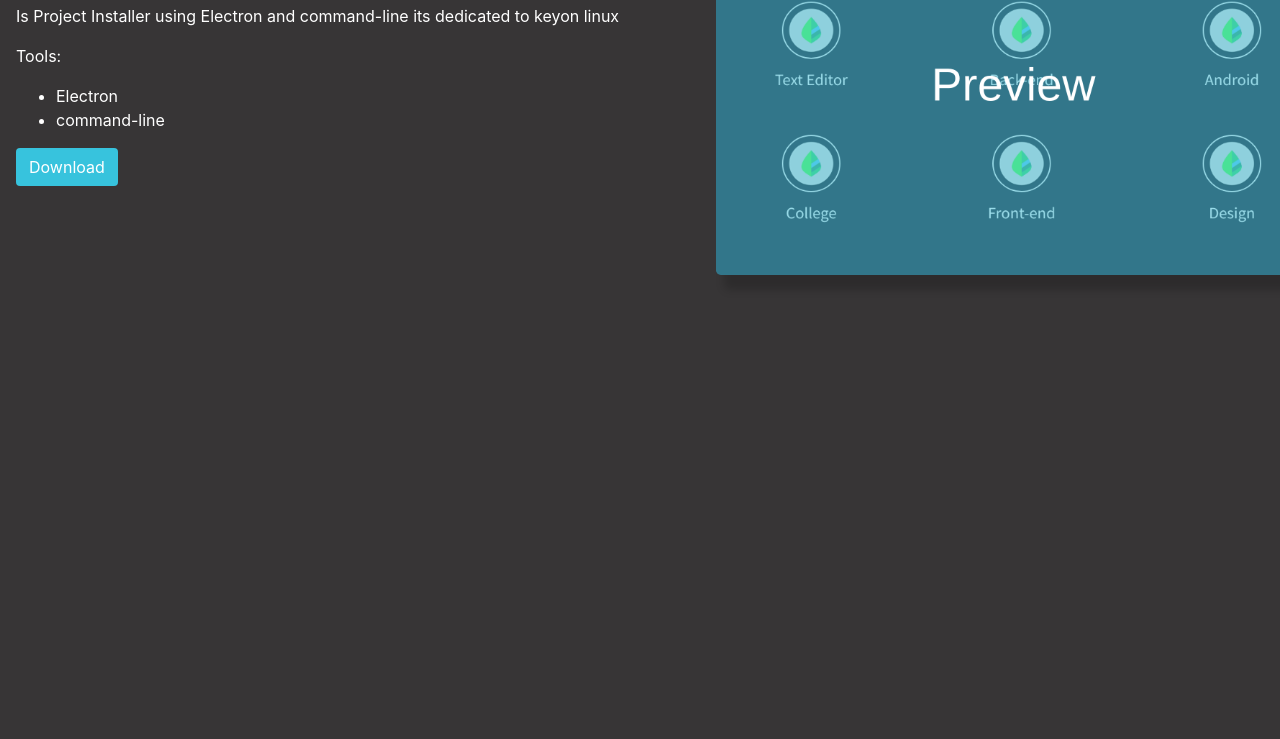
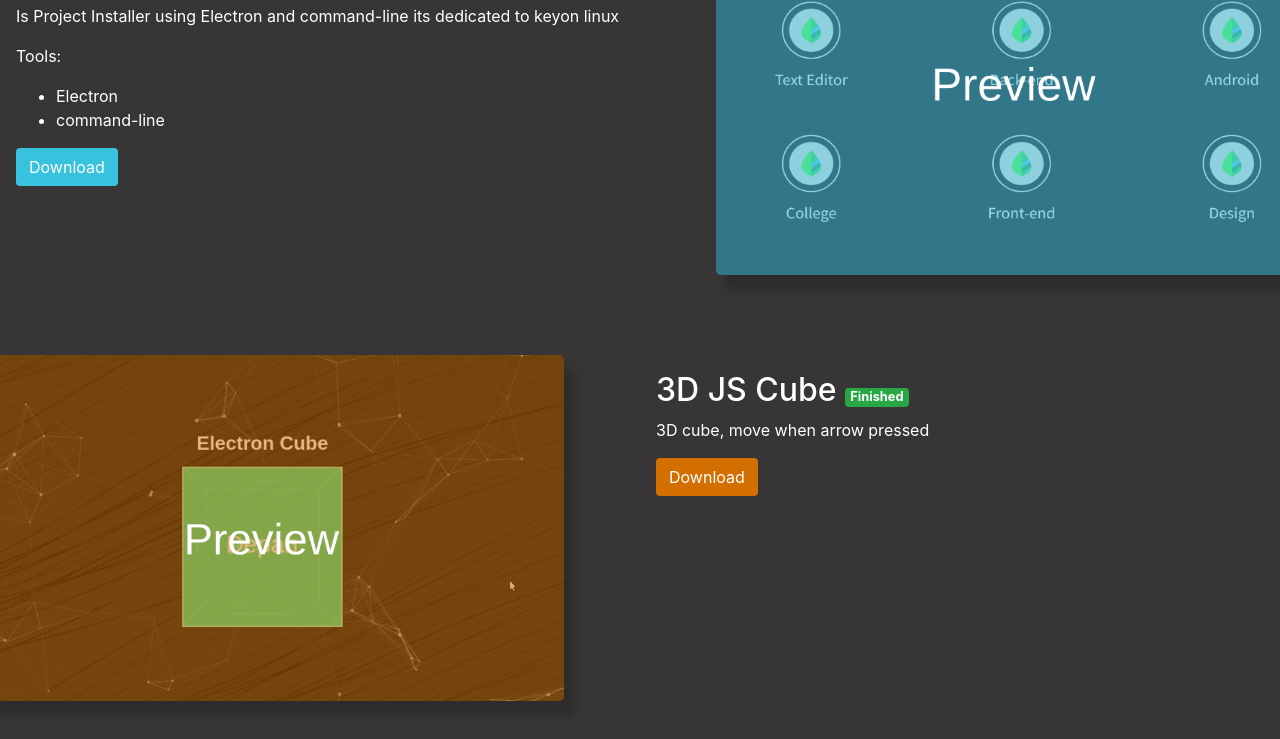
Before and after one commit to glayOne23/glayone23.github.io, a plain HTML site: page index.html in a window 1280 px wide. Shown: the part 655-1394 px from the top of the page. Before the commit the page ends 1010 px from the top, so only its background shows below. Drawn offline with nearby package versions, Linux system fonts and the light colour scheme.

Commit message:
tambah 3d cube dan link

```diff
--- a/index.html
+++ b/index.html
@@ -63,7 +63,7 @@
             <li>php native</li>
             <li>day-01-login-form-master, sunfest, and material-dashboard-dark-edition-v2.1.0 theme</li>
           </ul>
-          <button type="button" class="btn" style="background-color:#3ED096;">Download</button>
+          <a href="https://github.com/glayOne23/projectPWD"><button type="button" class="btn" style="background-color:#3ED096;">Download</button></a>
         </div>
       </div>
       <!-- akhir bagian 1 -->
@@ -84,10 +84,24 @@
             <li>Electron</li>
             <li>command-line</li>
           </ul>
-          <button type="button" class="btn" style="background-color:#37C3DD;">Download</button>
+          <a href="https://github.com/glayOne23/keyonInstaller-front-end-beta"><button type="button" class="btn" style="background-color:#37C3DD;">Download</button></a>
         </div>
       </div>
       <!-- akhir bagian 2 -->
+      <!-- bagian 3 -->
+      <div class="row mt-5" style="margin-bottom:5em;">
+        <div class="col-lg-6 col-sm-12">
+          <img class="gif kiri" src="gambar4.png" onmouseenter="transisi(this,'giphy3.gif');" onmouseout="transisiAwal(this, 'gambar4.png');">
+        </div>
+        <div class="col-lg-6 col-sm-12 pl-2 p-3 pr-5">
+          <h2>3D JS Cube
+            <span class="badge badge-success" style="font-size:0.4em">Finished</span>
+          </h2>
+          <p>3D cube, move when arrow pressed</p>
+          <a href="https://github.com/glayOne23/js3dcube"><button type="button" class="btn" style="background-color:#D36E00;">Download</button></a>
+        </div>
+      </div>
+      <!-- akhir bagian 3 -->
     </div>
   </body>
 
```
Also changed, not shown: test.html (deleted, +0 -11 lines), gambar4.png (added), 1 other file.
